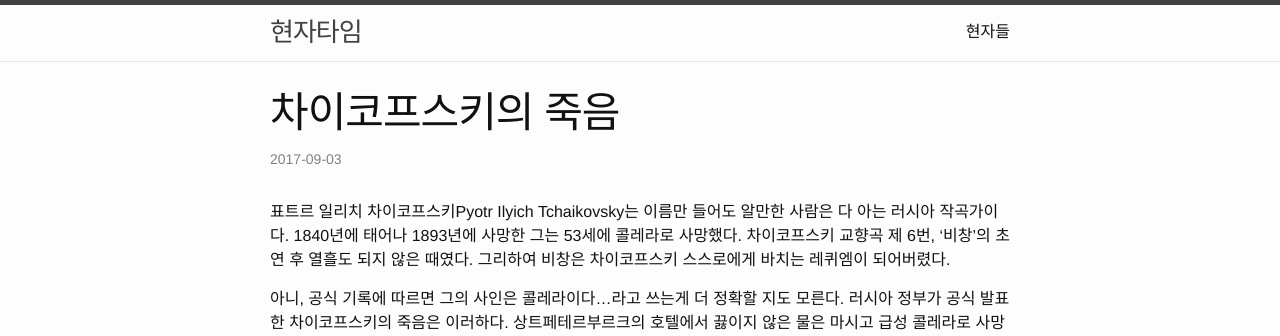
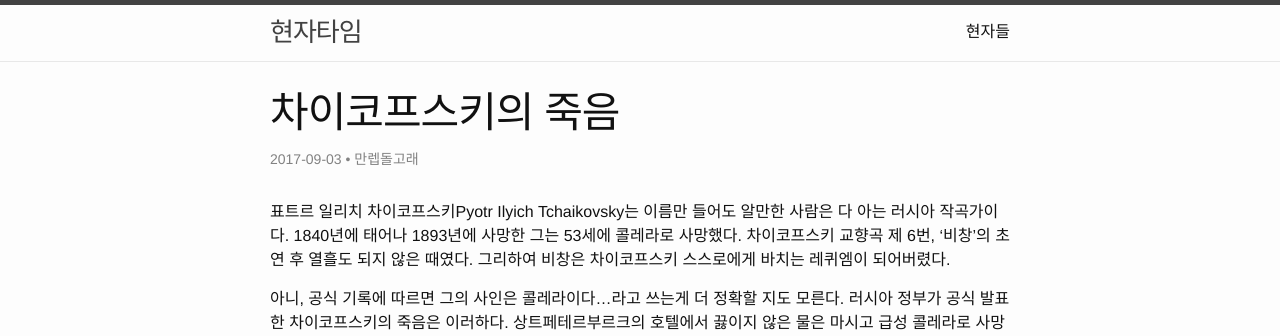
Before and after one commit to hjtm/hjtm.github.io, a Jekyll site: the page built from _posts/crapas/2017-09-03-차이코프스키의죽음.md, in a window 1280 px wide. Shown: the top 336 px of the page. Built offline with Jekyll 4.4.1, drawn with Linux system fonts in a browser that asks for light colours; our own code applies the rules of GitHub Pages for plain Markdown files.

Commit message:
post test2

```diff
--- a/_posts/crapas/2017-09-03-차이코프스키의죽음.md
+++ b/_posts/crapas/2017-09-03-차이코프스키의죽음.md
@@ -1,6 +1,7 @@
 ---
 title: 차이코프스키의 죽음
 date: 2017-09-03 23:08:30
+author: 만렙돌고래
 tags: 죽음, 차이코프스키
 ---
 
```
